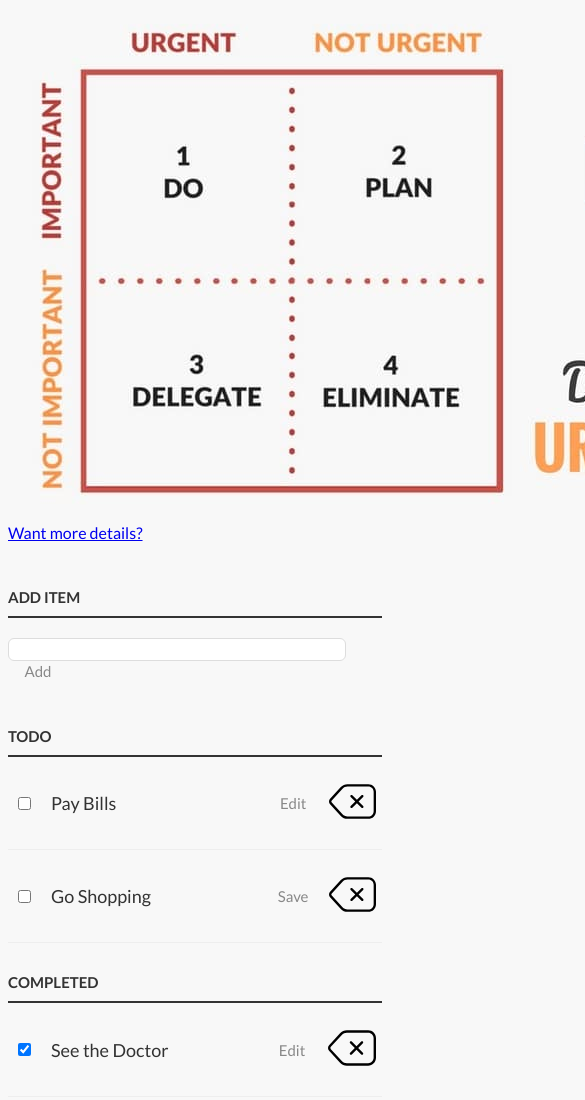
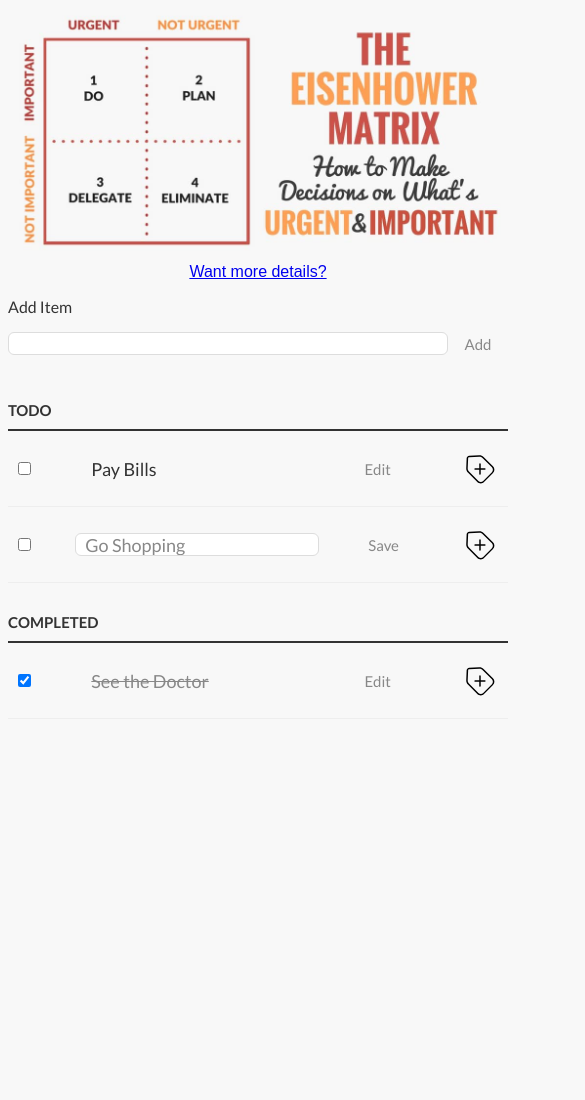
Before and after one commit to Yakimukk/clean-code-s1e1, a plain HTML site: page index.html in a window 390 px wide. Shown: the top 1100 px of the page, 585 px wide, since content can reach past the window. After the commit the page ends 844 px from the top, so only its background shows below. Drawn offline with Linux system fonts and the light colour scheme.

Commit message:
refactor: rewrite classes with BEM-methodology according to rules 2.1 in html-and-css-extended.md, 3.2 in html-and-css.md

```diff
--- a/app.js
+++ b/app.js
@@ -8,10 +8,10 @@
 
 // Event handling, user interaction is what starts the code execution.
 
-var taskInput=document.getElementById("new-task");//Add a new task.
+var taskInput=document.querySelector(".new-task_label");//Add a new task.
 var addButton=document.getElementsByTagName("button")[0];//first button
-var incompleteTaskHolder=document.getElementById("incompleteTasks");//ul of #incompleteTasks
-var completedTasksHolder=document.getElementById("completed-tasks");//completed-tasks
+var incompleteTaskHolder=document.querySelector(".todo__list");//ul of #incompleteTasks
+var completedTasksHolder=document.querySelector(".completed__list");//completed-tasks
 
 
 //New task list item
@@ -33,15 +33,15 @@ var createNewTaskElement=function(taskString){
     var deleteButtonImg=document.createElement("img");//delete button image
 
     label.innerText=taskString;
-    label.className='task';
+    label.className='list__label label-text';
 
     //Each elements, needs appending
     checkBox.type="checkbox";
     editInput.type="text";
-    editInput.className="task";
+    editInput.className="list__input input-text";
 
     editButton.innerText="Edit"; //innerText encodes special characters, HTML does not.
-    editButton.className="edit";
+    editButton.className="list__btn btn_edit";
 
     deleteButton.className="delete";
     deleteButtonImg.src='./remove.svg';
@@ -84,8 +84,8 @@ var editTask=function(){
 
     var editInput=listItem.querySelector('input[type=text]');
     var label=listItem.querySelector("label");
-    var editBtn=listItem.querySelector(".edit");
-    var containsClass=listItem.classList.contains("editMode");
+    var editBtn=listItem.querySelector(".btn_edit");
+    var containsClass=listItem.classList.contains("list__item_edit");
     //If class of the parent is .editmode
     if(containsClass){
 
@@ -99,7 +99,7 @@ var editTask=function(){
     }
 
     //toggle .editmode on the parent.
-    listItem.classList.toggle("editMode");
+    listItem.classList.toggle("list__item_edit");
 };
 
 
@@ -156,8 +156,8 @@ var bindTaskEvents=function(taskListItem,checkBoxEventHandler){
     console.log("bind list item events");
 //select ListItems children
     var checkBox=taskListItem.querySelector("input[type=checkbox]");
-    var editButton=taskListItem.querySelector("button.edit");
-    var deleteButton=taskListItem.querySelector("button.delete");
+    var editButton=taskListItem.querySelector(".btn_edit");
+    var deleteButton=taskListItem.querySelector(".btn_delete");
 
 
     //Bind editTask to edit button.
--- a/index.html
+++ b/index.html
@@ -24,15 +24,15 @@
           <input type="checkbox" class="list__input input-checkbox">
           <label class="list__label label-text">Pay Bills</label>
           <input type="text" class="list__input input-text">
-          <button class="list__btn">Edit</button>
-          <button class="list__btn"><img src="./remove.svg"></button>
+          <button class="list__btn btn_edit">Edit</button>
+          <button class="list__btn btn_delete"><img src="./remove.svg"></button>
         </li>
-        <li class="list__item">
+        <li class="list__item list__item_edit">
           <input type="checkbox" class="list__input input-checkbox">
           <label class="list__label label-text">Go Shopping</label>
           <input type="text" value="Go Shopping" class="list__input task input-text">
-          <button class="list__btn">Save</button>
-          <button class="list__btn"><img src="./remove.svg"></button>
+          <button class="list__btn btn_edit">Save</button>
+          <button class="list__btn btn_delete"><img src="./remove.svg"></button>
         </li>
       </ul>
       <h3 class="title">Completed</h3>
@@ -41,8 +41,8 @@
           <input type="checkbox" class="input-checkbox" checked>
           <label class="task">See the Doctor</label>
           <input type="text" class="input-text">
-          <button class="list__btn">Edit</button>
-          <button class="list__btn"><img src="./remove.svg"></button>
+          <button class="list__btn btn_edit">Edit</button>
+          <button class="list__btn btn_delete"><img src="./remove.svg"></button>
         </li>
       </ul>
     </div>
--- a/style.css
+++ b/style.css
@@ -4,34 +4,35 @@ body {
   color: #333;
   font-family: Lato, sans-serif;
 }
-.aaa {
+.info {
   width: 500px;
   margin: 0 auto;
   display: block;
   text-align: right;
 }
-.aaa img {
+.info img {
   width: 100%;
 }
-.aaa .more-inf {
+.info .info-link {
   font-family: fantasy, cursive;
 }
 
 @media (max-width:768px) {
-.aaa { text-align: center;
+  .info {
+    text-align: center;
+  }
 }
-}
-.centered-main-page-element {
+.main__page {
   display: block;
   width: 500px;
   margin: 0 auto 0;
 }
-.task {
+.new-task__input {
   width: 56%;
   display: inline-block;
   flex-grow: 1;
 }
-.task-row-wrapper {
+.new-task__input-wrapper {
   display: flex;
 }
 ul {
@@ -57,8 +58,7 @@ button:hover {
   color: #3a3a3a;
 }
 /* Heading */
-h3,
-label[for="new-task"] {
+.title {
   color: #333;
   font-weight: 700;
   font-size: 15px;
@@ -84,7 +84,7 @@ input[type="text"]:focus {
 }
 
 /* New Task */
-label[for="new-task"] {
+.add-item__title {
   display: block;
   margin: 0 0 20px;
 }
@@ -105,7 +105,7 @@ li > * {
   vertical-align: middle;
 }
 
-li > input[type="checkbox"] {
+.input-checkbox {
   margin: 0 10px;
 }
 li > label {
@@ -117,17 +117,17 @@ li > label {
 li >    input[type="text"] {
   width: 226px;
 }
-button.delete img {
+.btn_delete img {
   height: 2em;
   transform: rotateZ(45deg);
   transition: transform 200ms ease-in;
 }
-button.delete img:hover {
+.btn_delete img:hover {
   transform: rotateZ(0);
 }
 
 /* Completed */
-ul#completed-tasks label {
+.completed__list label {
   text-decoration: line-through;
   color: #888;
 }
@@ -137,11 +137,11 @@ ul li input[type=text] {
   display:none;
 }
 
-ul li.edit-mode input[type=text] {
+.list__item_edit input[type=text] {
   display:inline-block;
   width:224px;
 }
 
-ul li.edit-mode label {
+.list__item_edit label {
   display:none;
 }
```
